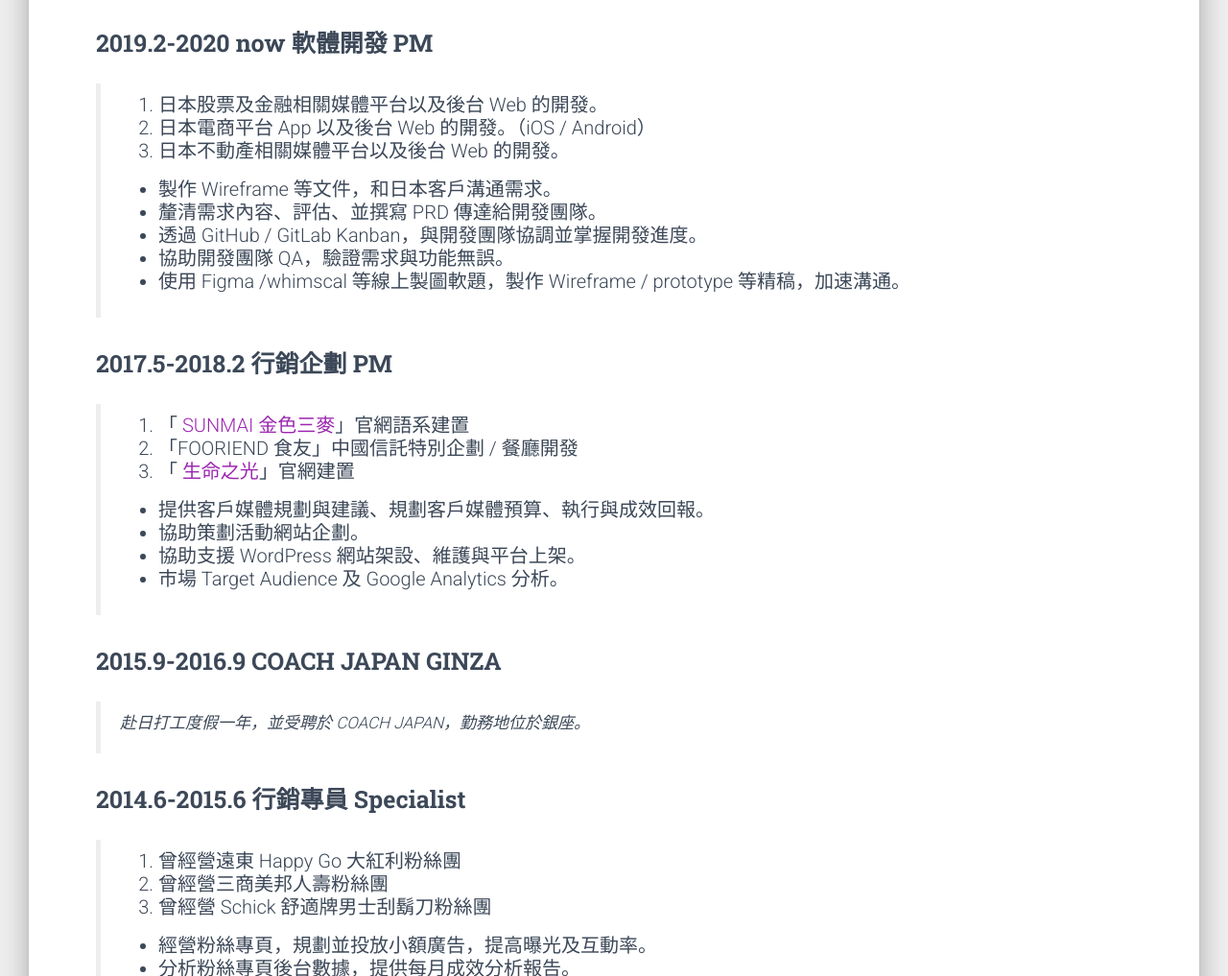
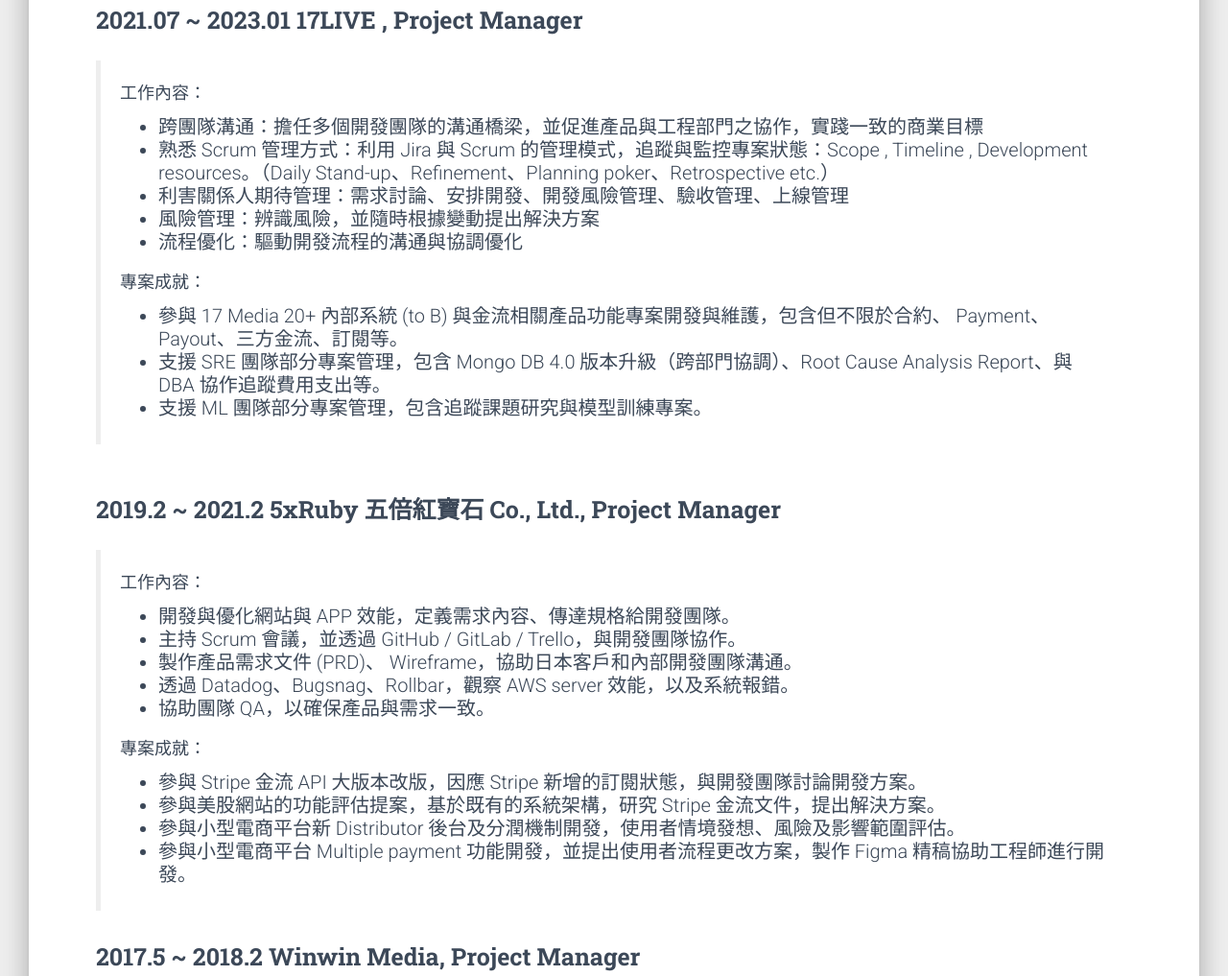
Before and after one commit to lizwang50/lizwang50.github.io, a plain HTML site: page index.html in a window 1280 px wide. Shown: the part 1084-2101 px from the top of the page at 96% size. Drawn offline with Linux system fonts and the light colour scheme.

Commit message:
Update experiences

```diff
--- a/index.html
+++ b/index.html
@@ -105,7 +105,7 @@
               <div class="name">
                 <h3 class="title mb-2" id="about">王莉齊</h3>
                 <h4 class="title mt-0">Liz Wang</h4>
-                <h6>Project Manager</h6>
+                <h6>Product Manager</h6>
                 <h6>erossatan@gmail.com</h6>
                 <a href=" https://github.com/lizwang50/lizwang50.github.io" class="btn btn-just-icon btn-link">
                   <i class="fab fa-github"></i>
@@ -124,12 +124,10 @@
             <small>Life is about learning.</small>
           </h2>
           <p class="text-dark">
-            <b> 你好，我是 Liz，畢業於淡江中文系，畢業後在數位媒體行銷公司擔任網路社群編輯，邁向行銷人之路；後來為了追夢，而前往東京打工度假一年，於 16 年從東京回到台灣，回來 PM
-              的崗位上，卻在按下 F12 後，發現新大陸！曾自學過前端相關的技術，能夠自由編輯網站真的是非常有趣！
-              <br />近期仍持續精進日語、參加 Side Project、並預計參與 2021 年商業思維學院課程。
-              <br />過著週末瑜伽、唸書的人生真的想要逼死自己w
-              <br />人生就是一直不斷地學習，並且突破自己！擁有明確目標的人，是幸福的。若想更了解我，歡迎透過 <a
-                href="http://www.linkedin.com/in/liz-wang-50">Linkedin</a> 或 Mail 聯繫我:) </br>
+            <b>【經驗】任職 4 年，Web/App 軟體產品專案經理，曾負責直播平台內部系統與金流開發專案/⽇本股票看盤 Web 與會員系統專案/小型電子商務平台專案開發
+              <br />【專長】熟悉 Scrum 敏捷與看板管理、大型團隊協調與合作、跨部門溝通協調、多專案時程控管
+              <br />【證照】日檢 JLPT N1 / 英檢 TOEIC 830 / TOPIK 2，目前仍持續進修商用英文。
+              <br />【學習】商業思維線上課程（產品管理、目標設定、成效追蹤）、參加產品經理學習營隊，熱愛分享學習經驗與團隊合作。 </br>
             </b>
           </p>
         </div>
@@ -143,24 +141,46 @@
             </div>
             <div class="row">
               <div class="col-lg-12">
+                <h3 class="title">2021.07 ~ 2023.01 17LIVE , Project Manager</h3>
+                <div class="blockquote undefined">
+                  <h4>工作內容：</h4>
+                  <ul>
+                    <li>跨團隊溝通：擔任多個開發團隊的溝通橋梁，並促進產品與工程部門之協作，實踐一致的商業目標</li>
+                    <li>熟悉 Scrum 管理方式：利用 Jira 與 Scrum 的管理模式，追蹤與監控專案狀態：Scope , Timeline , Development resources。（Daily Stand-up、Refinement、Planning poker、Retrospective etc.）</li>
+                    <li>利害關係人期待管理：需求討論、安排開發、開發風險管理、驗收管理、上線管理</li>
+                    <li>風險管理：辨識風險，並隨時根據變動提出解決方案</li>
+                    <li>流程優化：驅動開發流程的溝通與協調優化</li>
+                  </ul>
+                  <h4>專案成就：</h4>
+                  <ul>
+                    <li>參與 17 Media 20+ 內部系統 (to B) 與金流相關產品功能專案開發與維護，包含但不限於合約、 Payment、Payout、三方金流、訂閱等。 </li>
+                    <li>支援 SRE 團隊部分專案管理，包含 Mongo DB 4.0 版本升級（跨部門協調）、Root Cause Analysis Report、與 DBA 協作追蹤費用支出等。</li>
+                    <li>支援 ML 團隊部分專案管理，包含追蹤課題研究與模型訓練專案。</li>
+                  </ul>
+                </div>
+              </div>
+              <div class="col-lg-12">
                 <h3 class="title">
-                  2019.2-2020 now 軟體開發 PM</h3>
+                  2019.2 ~ 2021.2 5xRuby 五倍紅寶石 Co., Ltd., Project Manager</h3>
                 <div class="blockquote undefined">
-                  <ol>
-                    <li>日本股票及金融相關媒體平台以及後台 Web 的開發。</li>
-                    <li>日本電商平台 App 以及後台 Web 的開發。（iOS / Android）</li>
-                    <li>日本不動產相關媒體平台以及後台 Web 的開發。</li>
-                  </ol>
+                  <h4>工作內容：</h4>
                   <ul>
-                    <li>製作 Wireframe 等文件，和日本客戶溝通需求。</li>
-                    <li>釐清需求內容、評估、並撰寫 PRD 傳達給開發團隊。</li>
-                    <li>透過 GitHub / GitLab Kanban，與開發團隊協調並掌握開發進度。</li>
-                    <li>協助開發團隊 QA，驗證需求與功能無誤。</li>
-                    <li>使用 Figma /whimscal 等線上製圖軟題，製作 Wireframe / prototype 等精稿，加速溝通。</li>
+                    <li>開發與優化網站與 APP 效能，定義需求內容、傳達規格給開發團隊。</li>
+                    <li>主持 Scrum 會議，並透過 GitHub / GitLab / Trello，與開發團隊協作。</li>
+                    <li>製作產品需求文件 (PRD)、 Wireframe，協助日本客戶和內部開發團隊溝通。</li>
+                    <li>透過 Datadog、Bugsnag、Rollbar，觀察 AWS server 效能，以及系統報錯。</li>
+                    <li>協助團隊 QA，以確保產品與需求一致。</li>
+                  </ul>
+                  <h4>專案成就：</h4>
+                  <ul>
+                    <li>參與 Stripe 金流 API 大版本改版，因應 Stripe 新增的訂閱狀態，與開發團隊討論開發方案。</li>
+                    <li>參與美股網站的功能評估提案，基於既有的系統架構，研究 Stripe 金流文件，提出解決方案。 </li>
+                    <li>參與小型電商平台新 Distributor 後台及分潤機制開發，使用者情境發想、風險及影響範圍評估。</li>
+                    <li>參與小型電商平台 Multiple payment 功能開發，並提出使用者流程更改方案，製作 Figma 精稿協助工程師進行開發。</li>
                   </ul>
                 </div>
                 <h3 class="title">
-                  2017.5-2018.2 行銷企劃 PM</h3>
+                  2017.5 ~ 2018.2 Winwin Media, Project Manager</h3>
                 <div class="blockquote undefined">
                   <ol>
                     <li>「
```
